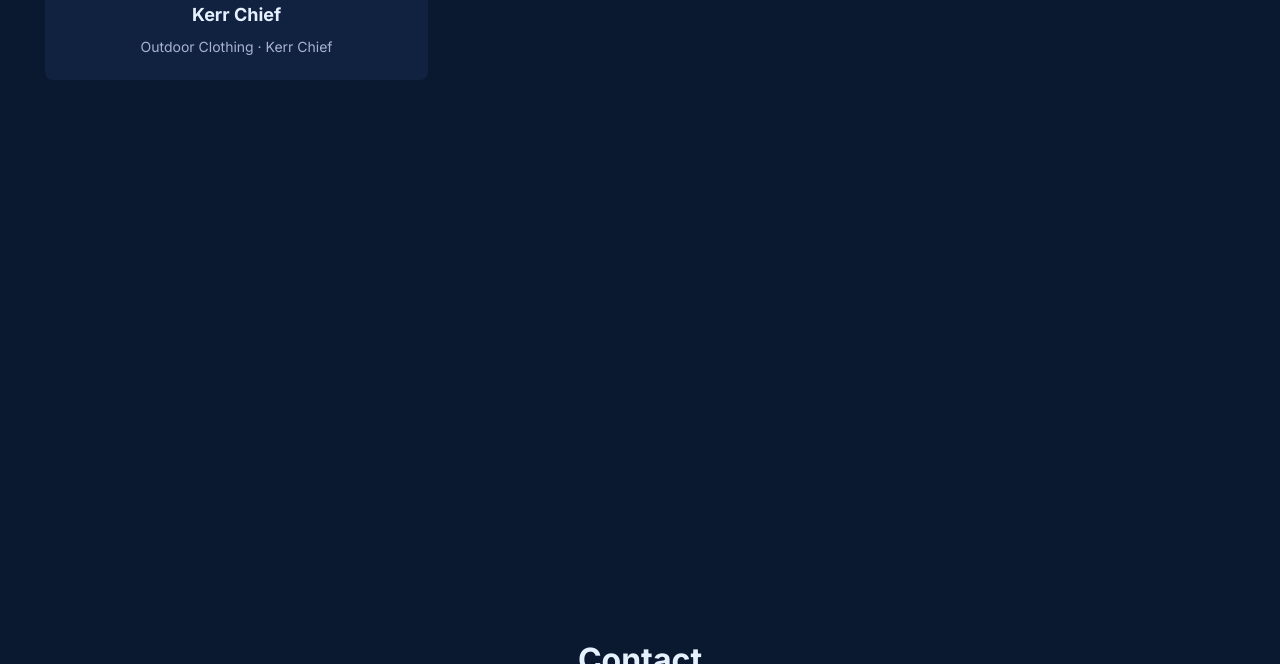
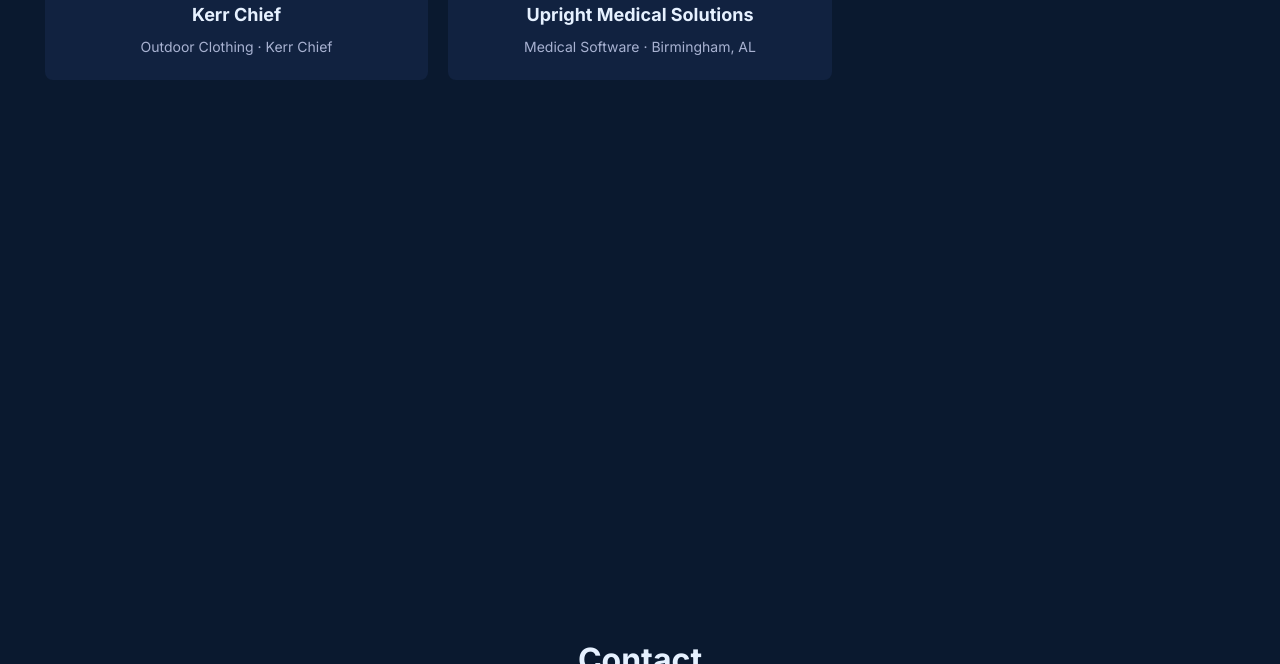
Before and after one commit to mnbrog/Personal-website, a Gatsby site: page / in a window 1280 px wide. Shown: the part 4798-5462 px from the top of the page. Built offline with nearby package versions, Linux system fonts and the light colour scheme; Gatsby itself is replaced by a stand-in of ours.

Commit message:
uprights

```diff
--- a/src/components/Projects.js
+++ b/src/components/Projects.js
@@ -191,6 +191,12 @@
     description: "Outdoor Clothing · Kerr Chief",
     logo: "../Arrowhead_LGO.png",
     url: "https://www.kerr-chief.com/"
+  },
+  {
+    name: "Upright Medical Solutions",
+    description: "Medical Software · Birmingham, AL",
+    logo: "../Upright Medical Solutions Logo.png",
+    url: "https://upright-medical-solutions.netlify.app/"
   }
 ];
 
```
Also changed, not shown: public/Upright Medical Solutions Logo.png (added), static/Upright Medical Solutions Logo.png (added).
